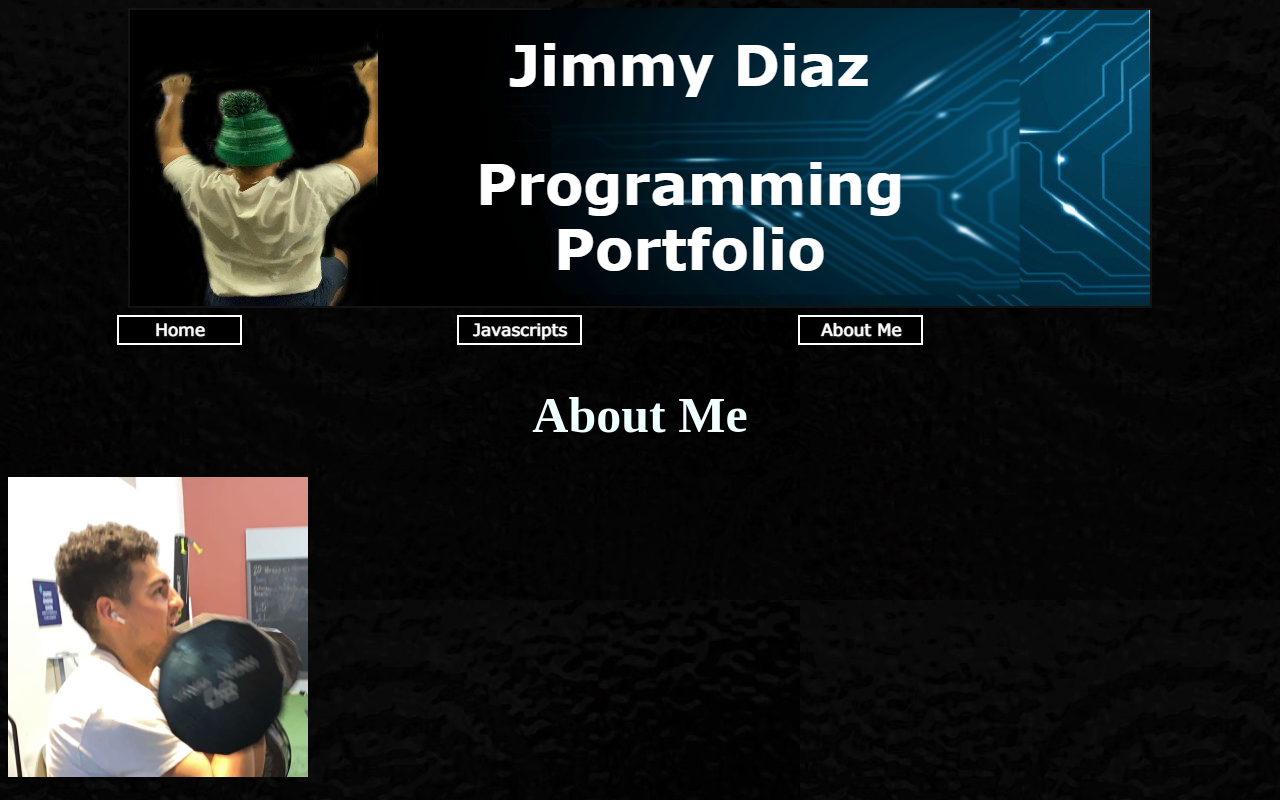
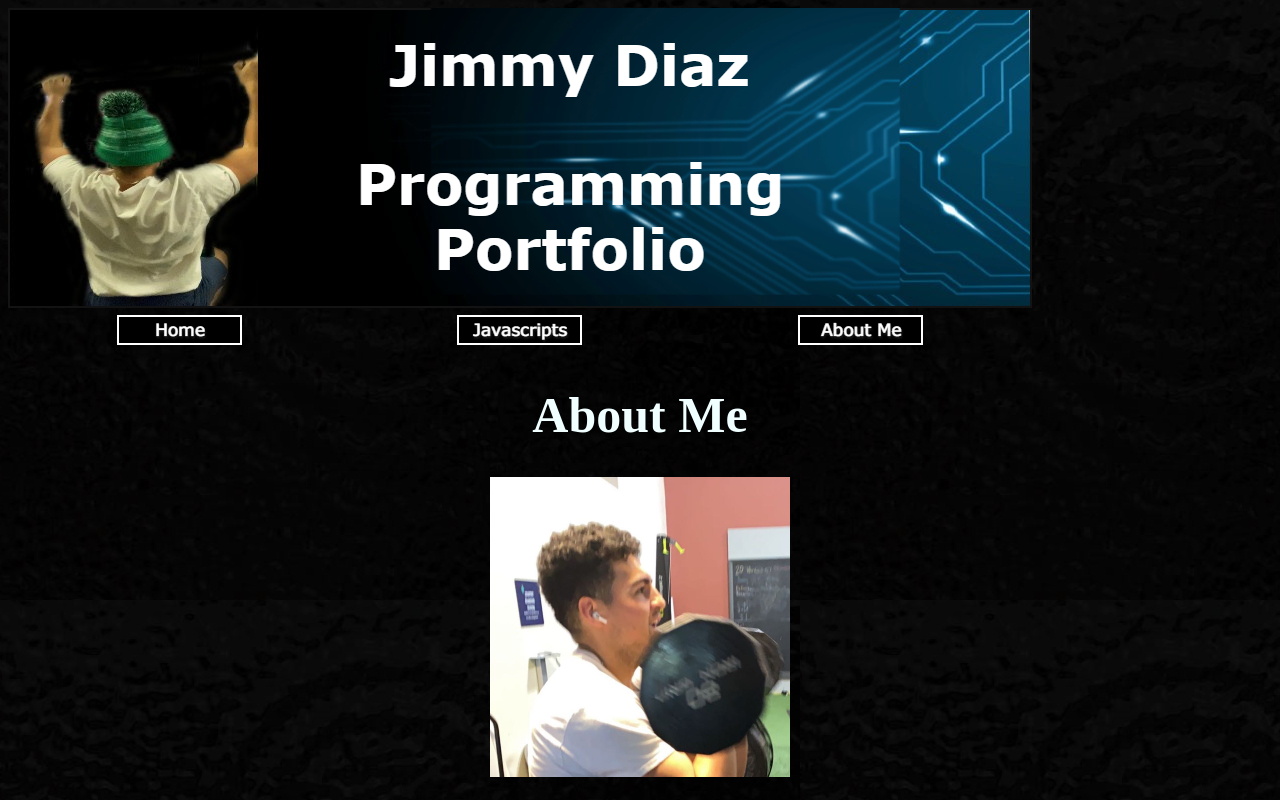
Before and after one commit to j1010756/j1010756.github.io, a plain HTML site: page about.html in a window 1280 px wide. Shown: the top 800 px of the page. Drawn offline with Linux system fonts and the light colour scheme.

Commit message:
Update about.html

```diff
--- a/about.html
+++ b/about.html
@@ -8,7 +8,7 @@
   </head>
 
   <body>
-    <center><img src="diazbutler.jpg"></center>
+    <img src="diazbutler.jpg">
   <table id="nav-table">
     <td id="nav-td"><a href="index.html"><img src="home.png"></a></td>
     <td id="nav-td"><a href="javascripts.html"><img src="javascripts.png"></a></td>
@@ -17,7 +17,7 @@
     </table>
 
     <h1>About Me</h1>
-  <img src="jimmy.jpg">
+  <center><img src="jimmy.jpg"></center>
   <p>My name is Jimmy and I am a student in this CSC 106 class. This is my first time programming. I like to do many things in my free time. Some of my favorite things to do are working out, driving to TD Garden
     to watch sports, and playing pool with my friends. I also like to mow lawns to make quick money. Here are some photos of the things I like to do:</p>
    <table id="photo-table">
```
